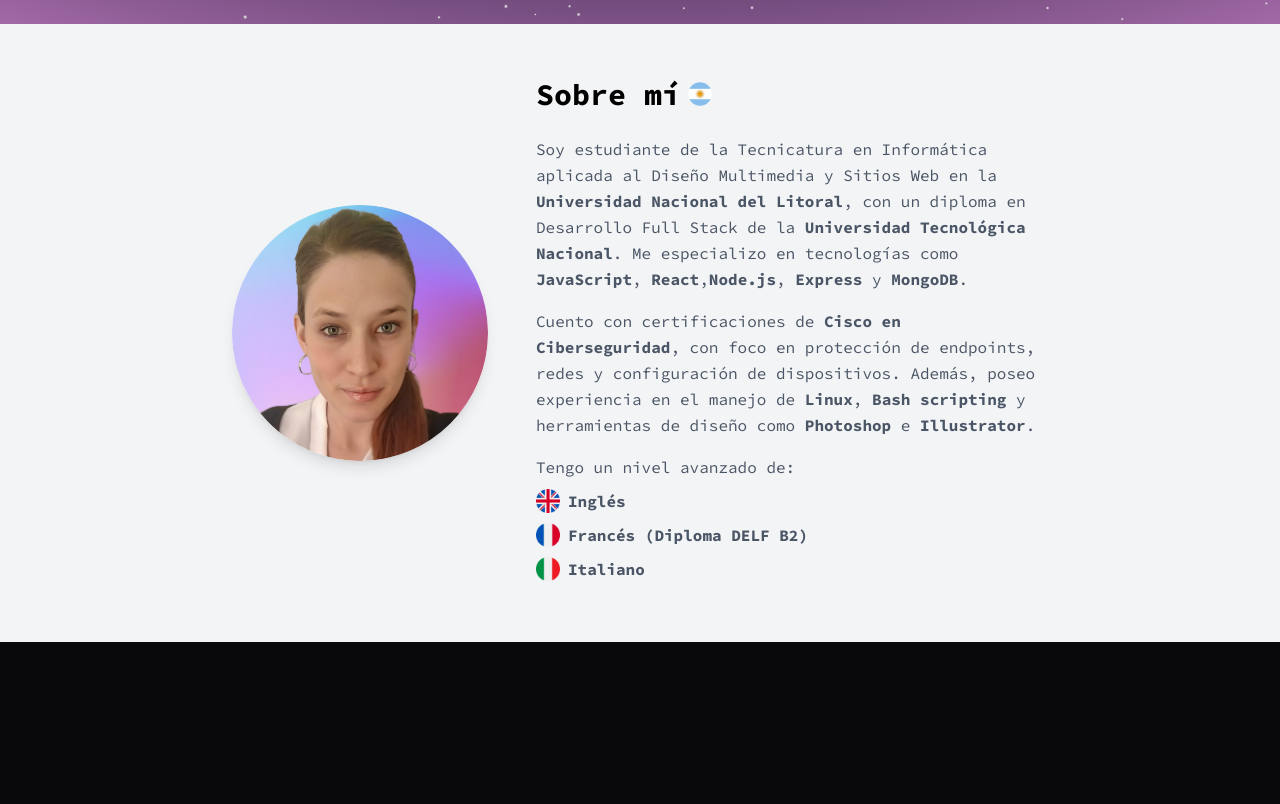
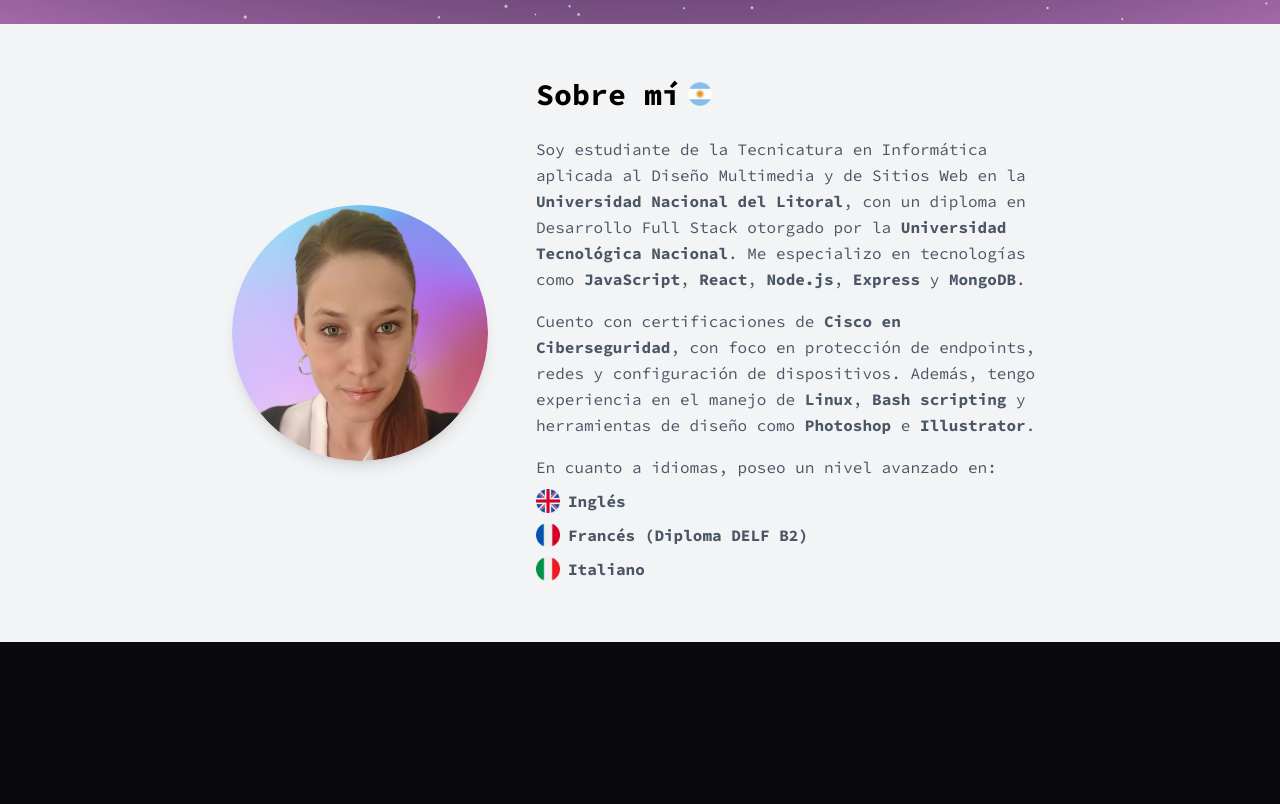
Before and after one commit to agush44/portfolio, a React (Vite) app: page / in a window 1280 px wide. Shown: the part 776-1580 px from the top of the page. Built offline with nearby package versions, Linux system fonts and the light colour scheme.

Commit message:
fix: NavBar styles

```diff
--- a/src/components/Nav/NavBar.jsx
+++ b/src/components/Nav/NavBar.jsx
@@ -3,7 +3,7 @@ import { SlideTabs } from "./SlideTabs";
 
 const Navbar = () => {
   return (
-    <nav className="bg-gray-950 text-white p-4 fixed top-0 left-0 w-full z-10">
+    <nav className="bg-gray-950 text-white p-4 fixed top-0 left-0 w-full z-1000">
       <div className="container mx-auto flex justify-center md:justify-between items-center">
         <div className="flex justify-center md:ml-auto">
           <SlideTabs />
--- a/src/pages/About.jsx
+++ b/src/pages/About.jsx
@@ -32,24 +32,24 @@ function About() {
           </div>
           <p className="text-gray-600 leading-relaxed mb-4">
             Soy estudiante de la Tecnicatura en Informática aplicada al Diseño
-            Multimedia y Sitios Web en la{" "}
+            Multimedia y de Sitios Web en la{" "}
             <strong>Universidad Nacional del Litoral</strong>, con un diploma en
-            Desarrollo Full Stack de la{" "}
+            Desarrollo Full Stack otorgado por la{" "}
             <strong>Universidad Tecnológica Nacional</strong>. Me especializo en
             tecnologías como <strong>JavaScript</strong>, <strong>React</strong>
-            ,<strong>Node.js</strong>, <strong>Express</strong> y{" "}
+            , <strong>Node.js</strong>, <strong>Express</strong> y{" "}
             <strong>MongoDB</strong>.
           </p>
           <p className="text-gray-600 leading-relaxed mb-4">
             Cuento con certificaciones de{" "}
             <strong>Cisco en Ciberseguridad</strong>, con foco en protección de
-            endpoints, redes y configuración de dispositivos. Además, poseo
+            endpoints, redes y configuración de dispositivos. Además, tengo
             experiencia en el manejo de <strong>Linux</strong>,{" "}
             <strong>Bash scripting</strong> y herramientas de diseño como{" "}
             <strong>Photoshop</strong> e <strong>Illustrator</strong>.
           </p>
           <p className="text-gray-600 leading-relaxed flex items-center mb-2 gap-4">
-            Tengo un nivel avanzado de:
+            En cuanto a idiomas, poseo un nivel avanzado en:
           </p>
           <ul className="list-disc list-inside text-gray-600 leading-relaxed">
             <li className="flex items-center gap-2 mb-2">
--- a/src/pages/Contact.jsx
+++ b/src/pages/Contact.jsx
@@ -4,7 +4,7 @@ import TerminalForm from "../components/TerminalForm";
 
 export default function Contact() {
   return (
-    <div className="relative overflow-hidden bg-gray-900">
+    <div className="relative overflow-hidden bg-gray-900 z-900">
       <FuzzyOverlay />
       <TerminalForm />
     </div>
```
